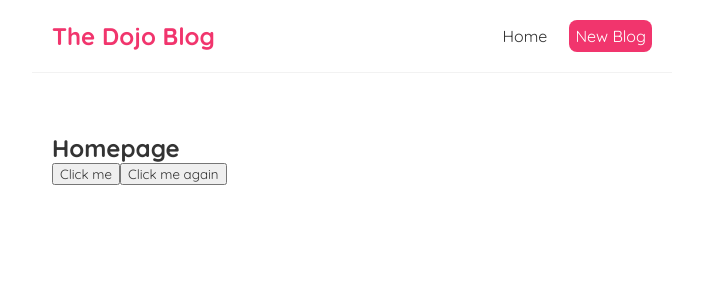
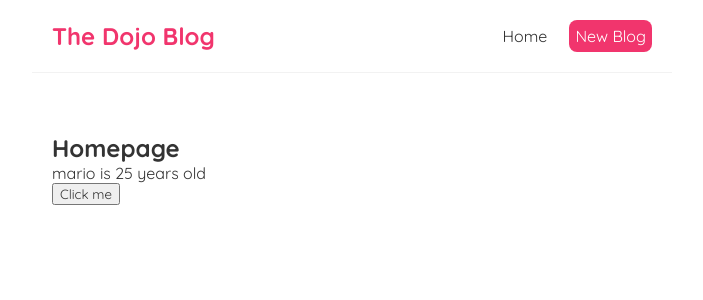
Before and after one commit to krishnactive/blog, a React (Create React App) app: page / in a window 1280 px wide. Shown: the top 300 px of the page, without its empty margins (288-991 px from the left). Built offline with nearby package versions, Linux system fonts and the light colour scheme.

Commit message:
using state(usestate hook)

```diff
--- a/src/Home.js
+++ b/src/Home.js
@@ -1,15 +1,21 @@
+import { useState } from "react"
+
 const Home = () => {
-    const handleClick = (e)=>{
-        console.log('hello, ninjas',e)
+
+    const [name, setName] = useState('mario');
+    const [age, setAge] = useState(25);
+    const handleClick = ()=>{
+        setName('luigi');
+        setAge('30');
     }
-    const handleClickagain = (name,e)=>{
-        console.log("Hello"+name,e.target);
-    }
+
     return (
         <div className="Home">
+
             <h2>Homepage</h2>
+            <p>{name} is {age} years old</p>
             <button onClick={handleClick}>Click me</button>
-            <button onClick={(e)=>{handleClickagain(' krishna',e);}}>Click me again</button>
+
         </div>
     );
 }
```
